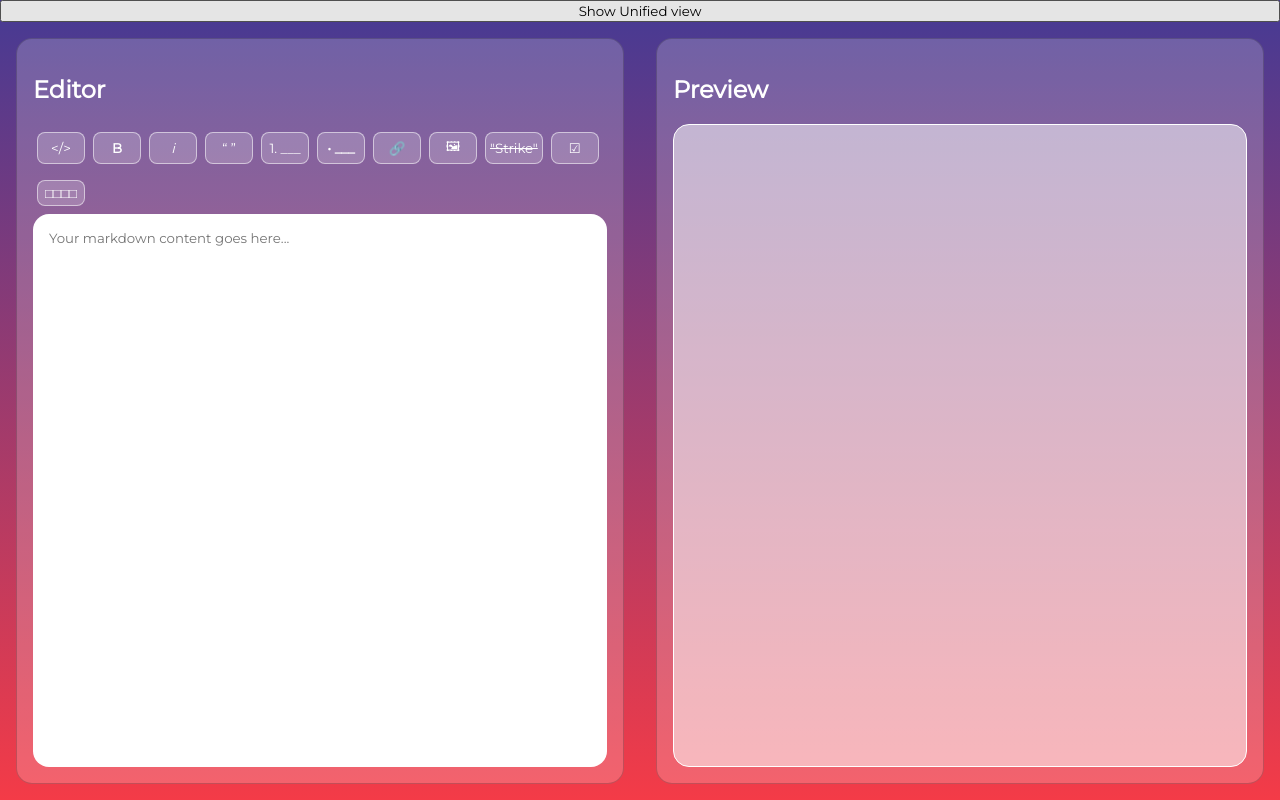
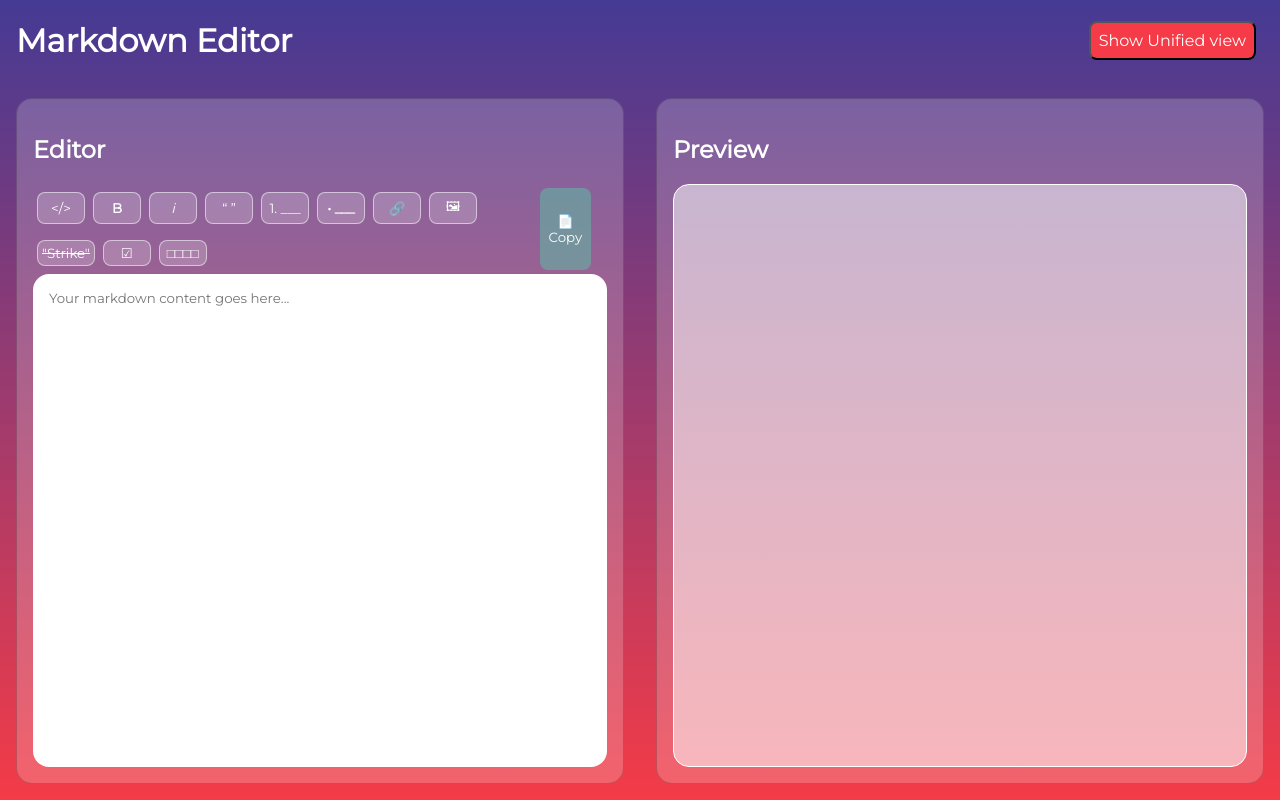
Before and after one commit to sriram23/md-editor, a React app: page / in a window 1280 px wide. Built offline with nearby package versions, Linux system fonts and the light colour scheme.

Commit message:
Implemented header,Implemented copy to clipboard feature

```diff
--- a/src/App.js
+++ b/src/App.js
@@ -1,14 +1,24 @@
-import React from "react";
+import React, {useState, useEffect} from "react";
 import Editor from "./components/Editor.jsx";
 import "./App.scss";
 const App = () => {
+  const [toast, setToast] = useState("")
+  const [toastCount, setToastCount] = useState(0);
+  const [showToast, setShowToast] = useState(false);
+  useEffect(() => {
+    setShowToast(true);
+    setTimeout(() => {
+      setShowToast(false);
+    }, 3000);
+  }, [toastCount]);
   return (
     <div className="main-container">
-      {/* <div className="alert">
-        Alert: This is still in development. Everything might not work and
-        sometime would crash
-      </div> */}
-      <Editor />
+      <Editor onCopy={(text) => {
+        setToastCount(toastCount+1)
+        setToast(text)
+        console.log(text)
+      }}/>
+      {showToast && <div className="toast">{toast}</div>}
     </div>
   );
 };
--- a/src/App.scss
+++ b/src/App.scss
@@ -6,17 +6,19 @@ body {
 .main-container {
     display: flex;
     flex-direction: column;
+    position: relative;
     min-height: 100vh;
     background-image: linear-gradient(to top, #f43b47 0%, #453a94 100%);
 }
-.alert {
-    flex: 0;
-    color: red;
-    margin: 0.5rem;
-    padding: 1rem;
-    border: 1px solid red;
+.toast {
+    position: absolute;
+    bottom: 5rem;
+    left: 45%;
+    background: #1F1717;
+    color: #F6F1F1;
+    z-index: 1000;
+    padding: 0.5rem;
     border-radius: 0.5rem;
-    background: #ff000033;
 }
 * {
     font-family: "Montserrat", sans-serif;
--- a/src/components/Editor.jsx
+++ b/src/components/Editor.jsx
@@ -8,7 +8,7 @@ import remarkGfm from "remark-gfm";
 import rehypeRaw from "rehype-raw";
 import "./Editor.scss";
 
-const Editor = () => {
+const Editor = ({ onCopy }) => {
   const [md, setMd] = useState({ value: "", caret: -1, target: null });
   const [splitView, setSplitView] = useState(true);
   const [showEditor, setShowEditor] = useState(true);
@@ -160,10 +160,20 @@ const Editor = () => {
       }));
     }
   };
+  const handleCopy = (e) => {
+    if (textRef.current) {
+      navigator.clipboard.writeText(textRef.current.value);
+      onCopy("MD Copied to Clipboard");
+    }
+  };
 
   return (
     <div className="main-editor-container">
+      <div className="editor-header">
+        <h1>Markdown Editor</h1>
+        <div className="control-button-container">
         <button
+          className="control-button"
           onClick={() => {
             setSplitView(!splitView);
           }}
@@ -172,6 +182,7 @@ const Editor = () => {
         </button>
         {!splitView && (
           <button
+            className="control-button"
             onClick={() => {
               setShowEditor(!showEditor);
             }}
@@ -179,10 +190,13 @@ const Editor = () => {
             {showEditor ? "Preview" : "Editor"}
           </button>
         )}
+        </div>
+      </div>
       <div className="editor-container">
         {((!splitView && showEditor) || splitView) && (
           <div className="editor">
             <h2>Editor</h2>
+            <div className="button-section">
               <div className="button-container">
                 {BUTTONS.map((btn) => (
                   <button
@@ -194,6 +208,14 @@ const Editor = () => {
                     {btn.label}
                   </button>
                 ))}
+              </div>
+              <button
+                className="copy-button"
+                title="Copy the markdown to clipboard"
+                onClick={handleCopy}
+              >
+                📄Copy
+              </button>
             </div>
             <textarea
               className="text-area"
--- a/src/components/Editor.scss
+++ b/src/components/Editor.scss
@@ -2,12 +2,33 @@
     display: flex;
     flex-direction: column;
     min-height: 100vh;
+    .editor-header {
+        display: flex;
+        align-items: center;
+        justify-content: space-between;
+        margin: 0 1rem;
+        h1 {
+            color: white;
+        }
+        .control-button-container  {
+            .control-button {
+                background: #f43b47;
+                border: 1px solid linear-gradient(to top, #f43b47 0%, #453a94 100%);
+                font-size: 1rem;
+                color: white;
+                padding: 0.5rem;
+                border-radius: 0.5rem;
+                margin: 0.5rem;
+            }
+        }
+    }
     .editor-container {
         flex: 1;
         display: flex;
         pre {
             border-radius: 1rem;
         }
+
         .editor {
             display: flex;
             flex-direction: column;
@@ -18,6 +39,7 @@
             background: #ffffff33;
             border-radius: 1rem;
             color: white;
+
             textarea {
                 flex: 1;
                 border: none;
@@ -26,9 +48,14 @@
                 border-radius: 1rem;
                 padding: 1rem;
             }
+
+            .button-section {
+                display: flex;
+                justify-content: space-between;
                 .button-container {
                     display: flex;
                     flex-wrap: wrap;
+
                     button {
                         color: white;
                         background: #ffffff33;
@@ -38,13 +65,28 @@
                         border-radius: 0.5rem;
                         min-width: 3rem;
                         cursor: pointer;
+
                         &:hover {
                             border: 1px solid white;
                             background: transparent;
                         }
                     }
                 }
+
+                .copy-button {
+                    background: #5dbea388;
+                    border-radius: 0.5rem;
+                    color: white;
+                    border: unset;
+                    margin: 0.25rem 1rem;
+                    cursor: pointer;
+                    &:hover {
+                        background: #5dbea3;
                     }
+                }
+            }
+        }
+
         .renderer {
             display: flex;
             flex-direction: column;
@@ -55,6 +97,7 @@
             border-radius: 1rem;
             background: #ffffff33;
             color: white;
+
             .react-markdown {
                 color: black;
                 background: #ffffff88;
```
Lines whose indentation alone changed are shown as unchanged.
